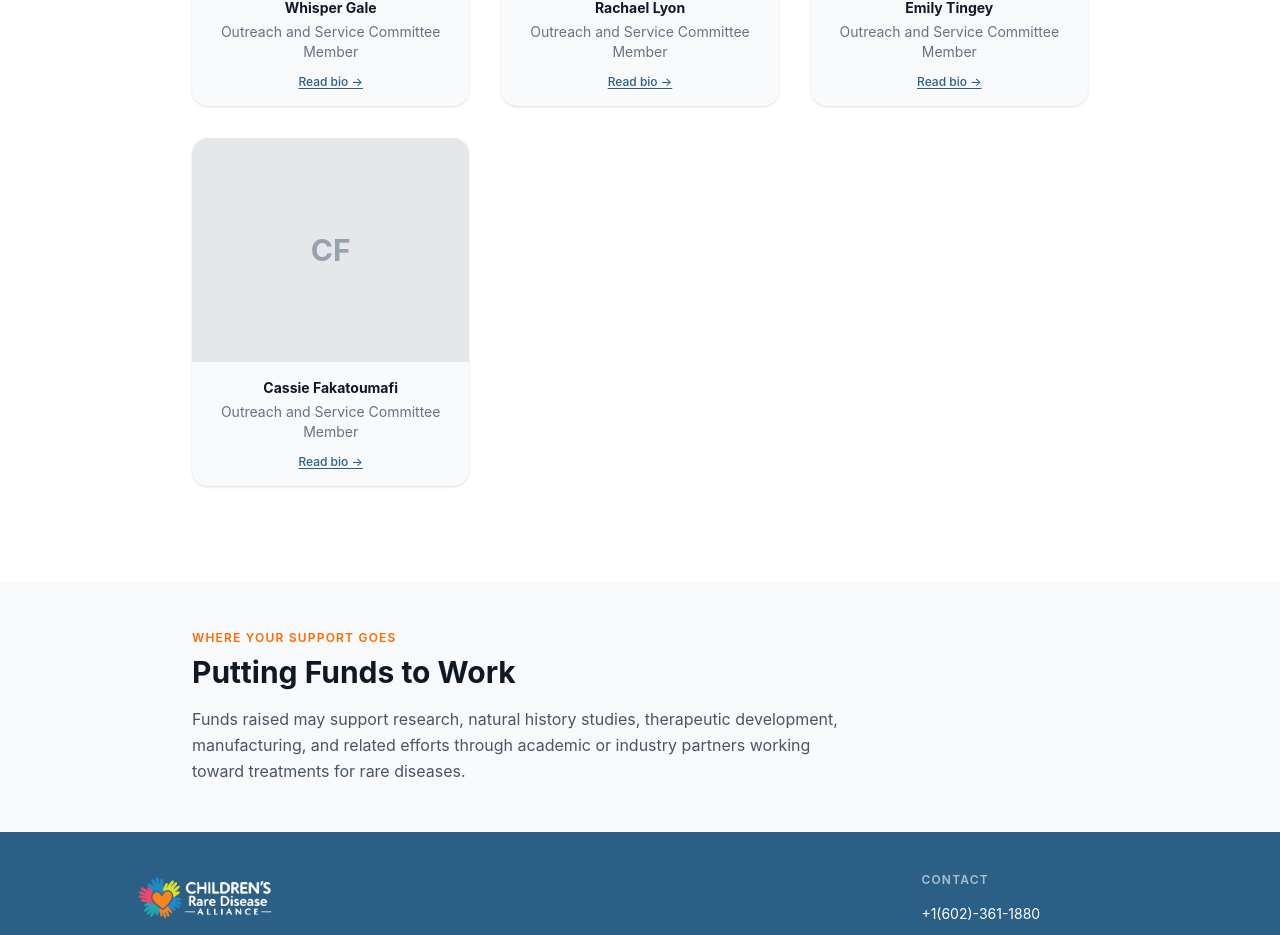
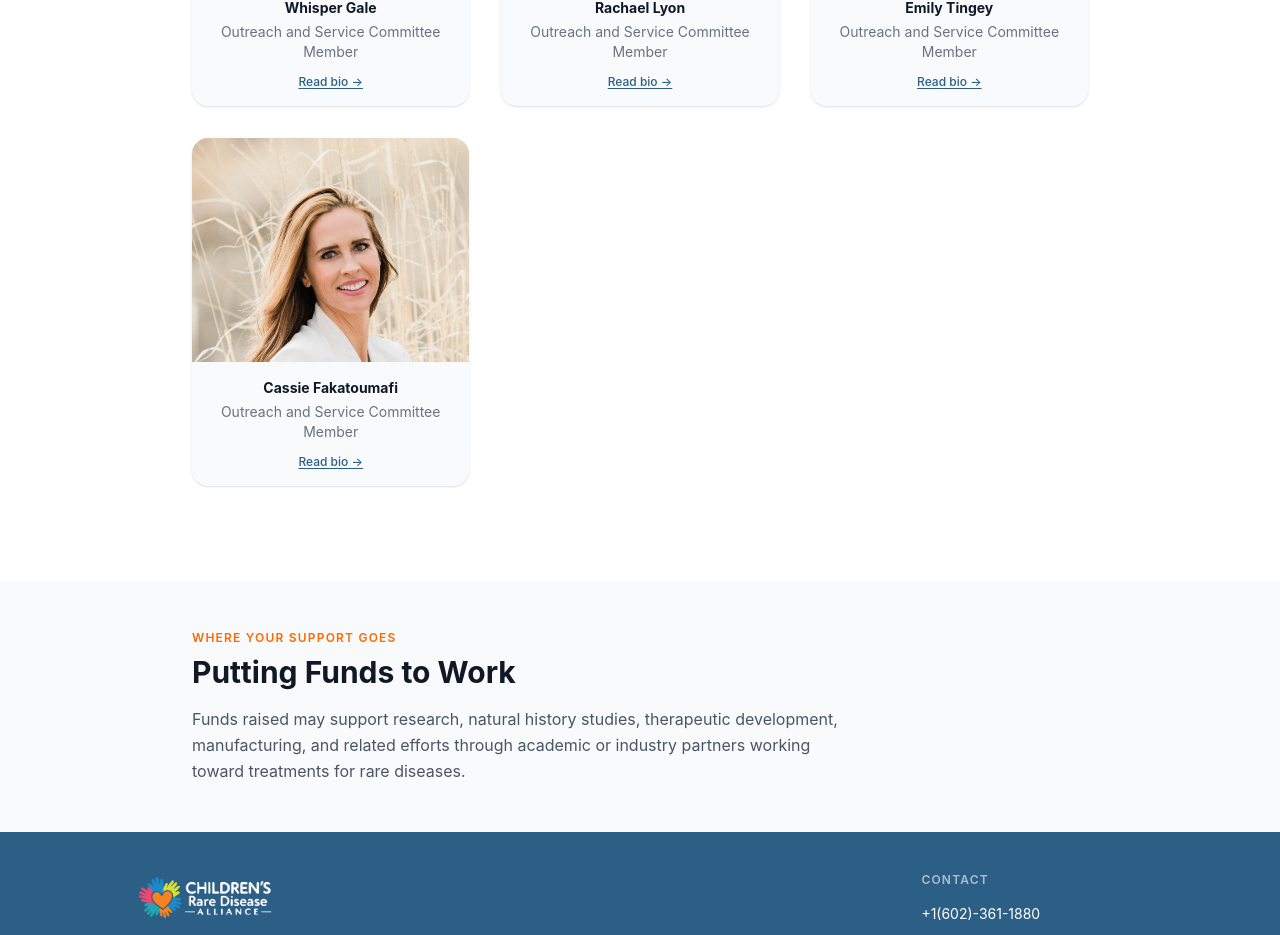
Before and after one commit to inwang123/rarediseaseweb, a React (Vite) app: page /about in a window 1280 px wide. Shown: the part 3057-3992 px from the top of the page. Built offline with nearby package versions, Linux system fonts and the light colour scheme.

Commit message:
Updated bios

```diff
--- a/src/components/Story.jsx
+++ b/src/components/Story.jsx
@@ -19,7 +19,7 @@ const patients = [
   {
     name: "Keon",
     img: "/Keon_bio.jpg",
-    bio: "Bio coming soon...",
+    bio: "Keon was diagnosed with a rare genetic mutation at the age of 8: Tatton Brown Rahman Syndrome. The syndrome and gene mutation had only been discovered 4 years prior. At the time of his diagnosis there were only 15 known cases in the world. Today, Keon is 17 and there are several hundred people who have since been diagnosed with TBRS. His main challenges with the disease are mental disability, kidney disease, eye issues, low muscle tone and difficulty walking. Keon is the happiest, most loving and joyful boy, with a smile that lights up your heart. This past year has been especially challenging for Keon. He was diagnosed with a rare T-cell leukemia on top of his rare genetic syndrome, and all of the complications that come with that. It has definitely affected him, but yet he manages to still smile and laugh and spread joy to everyone he meets.",
   },
 ];
 
--- a/src/pages/About.jsx
+++ b/src/pages/About.jsx
@@ -85,8 +85,8 @@ const outreachCommittee = [
   {
     name: "Cassie Fakatoumafi",
     role: "Outreach and Service Committee Member",
-    img: null,
-    bio: "Bio coming soon.",
+    img: "/Cassie_bio.png",
+    bio: "Cassie Fakatoumafi is a single mother of three, who juggles her real estate career with taking care of her special needs son Keon. She loves to travel and go on adventures. Meditation and exercise are a big part of her daily life. Her first priority, however, is always her family and advocating for her son and all of his special needs. She is looking forward to being on CRDA’s service committee and helping other parents navigate the difficulties of raising a child with a rare disease.",
   },
 ];
 
```
Also changed, not shown: public/Cassie_bio.png (added), public/Keon_bio.jpg.
